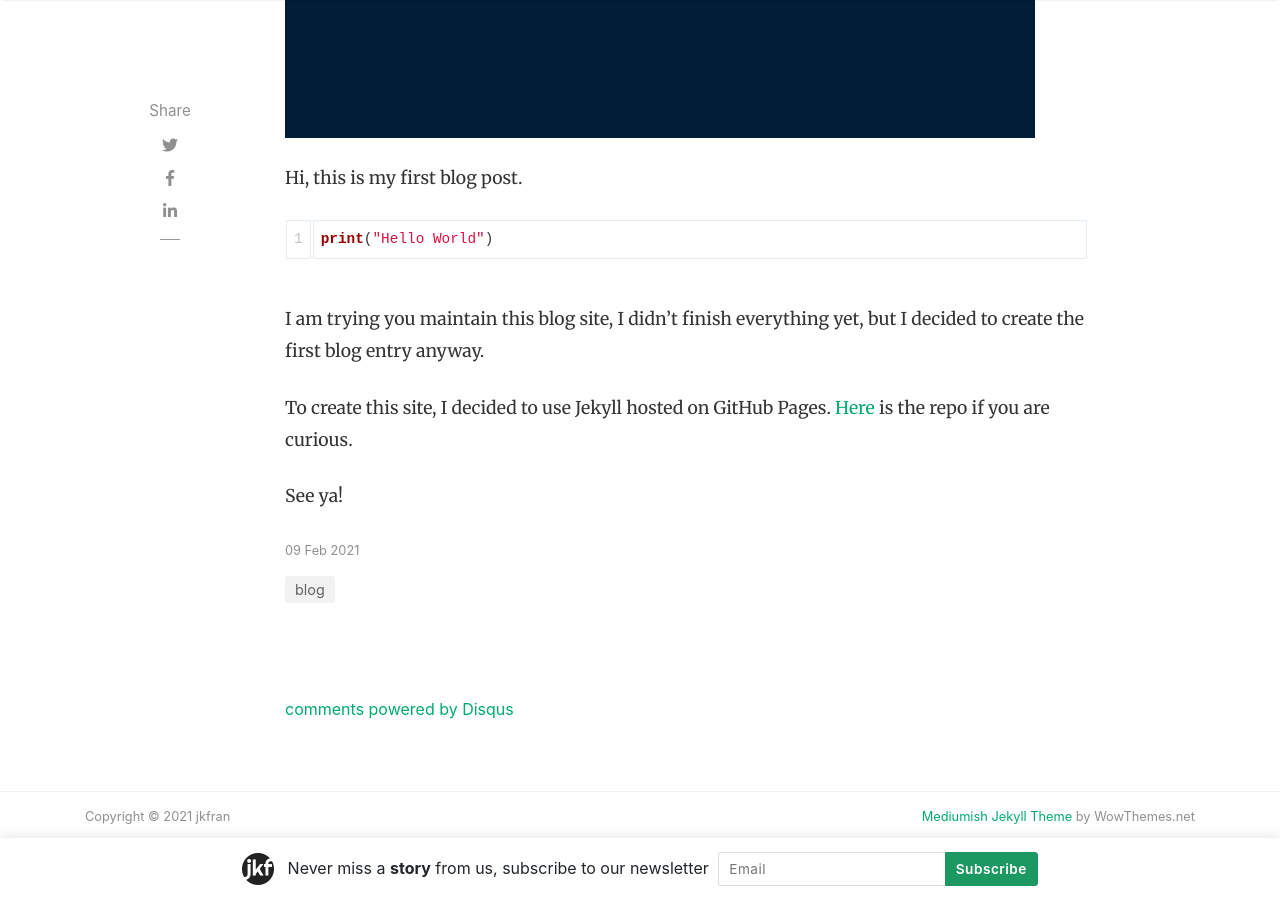
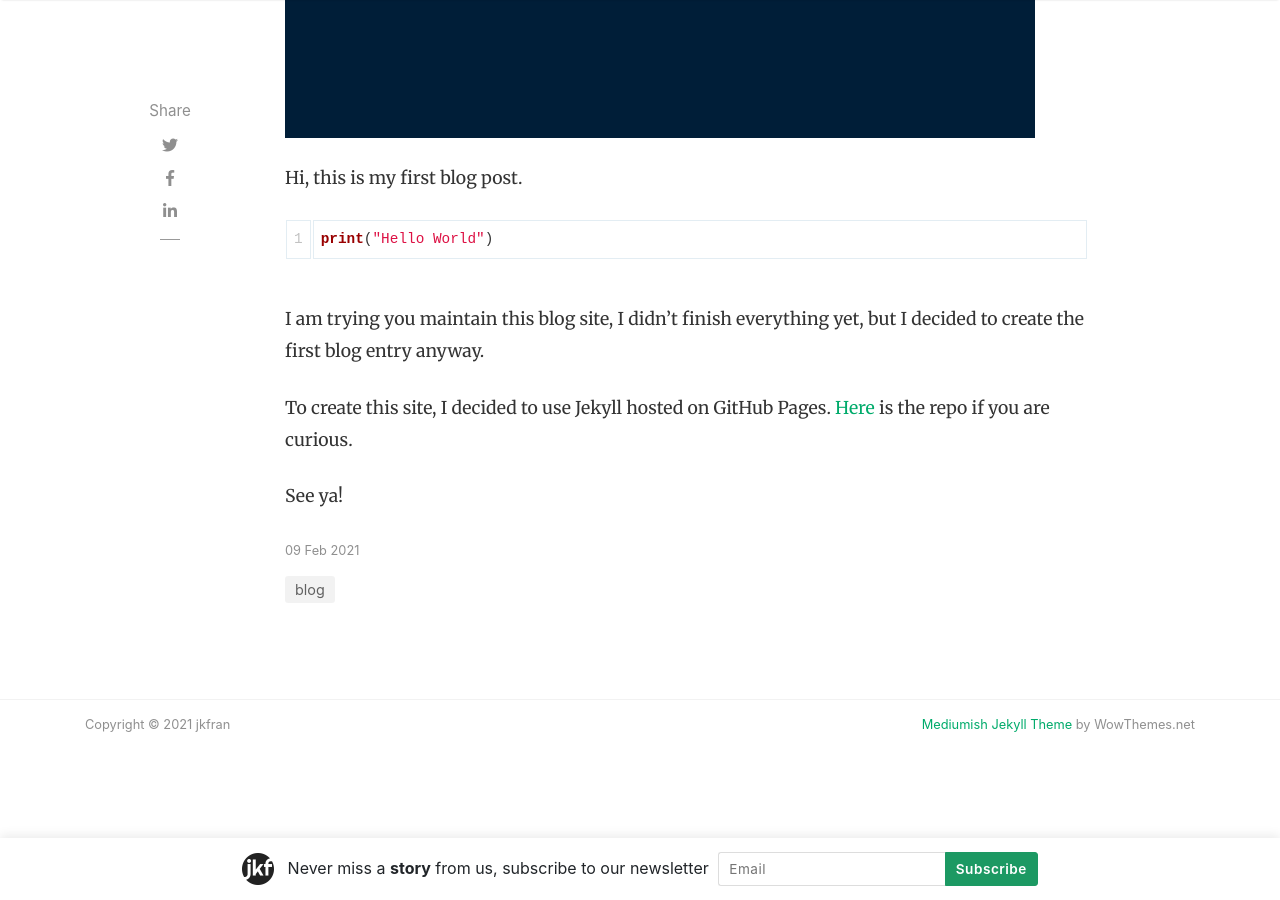
Before and after one commit to jkfran/jkfran.com, a Jekyll site: the page built from _posts/2021-02-09-hello-world.md, in a window 1280 px wide and 900 px high, scrolled down 590 px. Built offline with Jekyll 4.4.1, drawn with Linux system fonts in a browser that asks for light colours; nearby versions of some CDN libraries; comment, search, counter and statistics services are not loaded.

Commit message:
Update post.html

```diff
--- a/_layouts/post.html
+++ b/_layouts/post.html
@@ -140,20 +139,6 @@ post_class: post-template
 <!-- End Article
 ================================================== -->
 
-<!-- Begin Comments
-================================================== -->
-{% if page.comments != false %}
-    <div class="container">
-        <div id="comments" class="row justify-content-center mb-5">
-            <div class="col-md-8">
-                {% include disqus.html %}
-            </div>
-        </div>
-    </div>
-{% endif %}
-<!--End Comments
-================================================== -->
-
 <!-- Review with LD-JSON, adapt it for your needs if you like, but make sure you test the generated HTML source code first:
 https://search.google.com/structured-data/testing-tool/u/0/
 ================================================== -->
```
Also changed, not shown: other parts of _layouts/post.html (+0 -1 lines).
